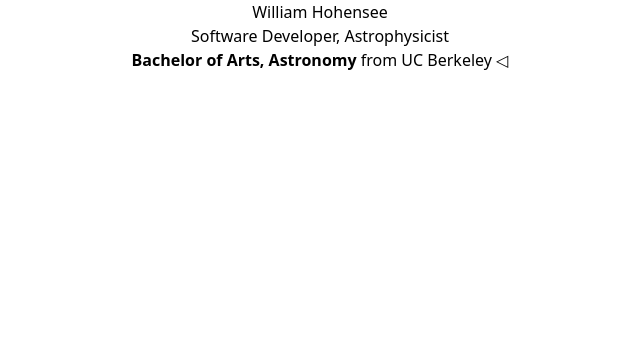
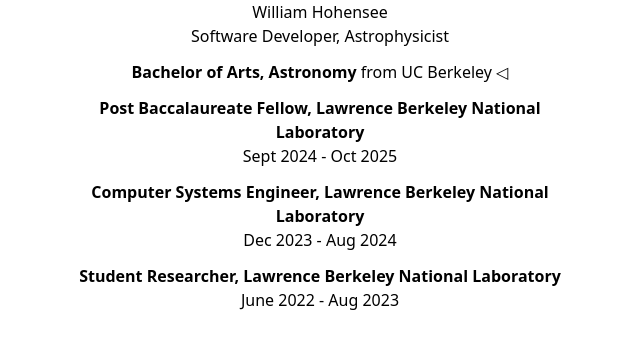
Before and after one commit to whohensee/personal-website, a SvelteKit app: page / in a window 1280 px wide. Shown: the top 348 px of the page, without its empty margins (320-960 px from the left). Built offline with nearby package versions, Linux system fonts and the light colour scheme.

Commit message:
Add resume information

```diff
--- /dev/null
+++ b/src/lib/components/CSE.svelte
@@ -0,0 +1,24 @@
+<script lang="ts">
+	let toggled = $state(false);
+
+	function swapToggle() {
+		toggled = !toggled;
+	}
+</script>
+
+<!-- Title -->
+<button type="button" onclick={swapToggle} class="w-sm lg:w-lg">
+	<p>
+		<strong>Computer Systems Engineer, Lawrence Berkeley National Laboratory</strong>
+	</p>
+	<p>Dec 2023 - Aug 2024</p>
+	{#if toggled}
+		<p>
+			Development work on dockerized software designed for deployment via podman and docker on the
+			LBNL NERSC supercomputer. Experience with Spin, the NERSC cloud Kubernetes cluster-management
+			framework. Extensive Linux experience, including bash scripting, maintaining package
+			versioning and user permissions. Development of user-friendly web application (Flask) and
+			maintaining, migrating, and developing schema for postgreSQL databases.
+		</p>
+	{/if}
+</button>
--- /dev/null
+++ b/src/lib/components/PostBac.svelte
@@ -0,0 +1,25 @@
+<script lang="ts">
+	let toggled = $state(false);
+
+	function swapToggle() {
+		toggled = !toggled;
+	}
+</script>
+
+<!-- Title -->
+<button type="button" onclick={swapToggle} class="w-sm lg:w-lg">
+	<p>
+		<strong>Post Baccalaureate Fellow, Lawrence Berkeley National Laboratory</strong>
+	</p>
+	<p>Sept 2024 - Oct 2025</p>
+	{#if toggled}
+		<p>
+			Extensive work as part of a 3-man team building SeeChange, a time-domain data reduction
+			pipeline (e.g., for handling images -> lightcurves) for imaging surveys, written for the La
+			Silla Schmidt Southern Survey (LS4) with support for other surveys (CTIO4m/DECam).
+			Cooperatively worked on the large (63,000+ lines of code) codebase primarily written in Python
+			and Javascript interacting with a PostgreSQL database. Worked primarily with Rob Knop (LBNL)
+			under Peter Nugent (LBNL).
+		</p>
+	{/if}
+</button>
--- /dev/null
+++ b/src/lib/components/StudentResearcher.svelte
@@ -0,0 +1,22 @@
+<script lang="ts">
+	let toggled = $state(false);
+
+	function swapToggle() {
+		toggled = !toggled;
+	}
+</script>
+
+<!-- Title -->
+<button type="button" onclick={swapToggle} class="w-sm lg:w-lg">
+	<p>
+		<strong>Student Researcher, Lawrence Berkeley National Laboratory</strong>
+	</p>
+	<p>June 2022 - Aug 2023</p>
+	{#if toggled}
+		<p>
+			Full-time astrophysics research for MOSTHOSTS, a part of the DESI collaboration. Assembled and
+			analyzed SNe data in the context of newly acquired DESI measurements under the supervision of
+			Anna Y. Q. Ho (Cornell), Maayane Sougnmayac (LBNL), and Peter Nugent (LBNL).
+		</p>
+	{/if}
+</button>
--- a/src/routes/+page.svelte
+++ b/src/routes/+page.svelte
@@ -1,5 +1,8 @@
 <script lang="ts">
+	import CSE from '$lib/components/CSE.svelte';
 	import Header from '$lib/components/Header.svelte';
+	import PostBac from '$lib/components/PostBac.svelte';
+	import StudentResearcher from '$lib/components/StudentResearcher.svelte';
 
 	let toggled = $state(false);
 
@@ -8,7 +11,7 @@
 	}
 </script>
 
-<div class="flex flex-col items-center">
+<div class="flex flex-col items-center gap-3">
 	<Header />
 
 	<button type="button" onclick={swapToggled}>
@@ -24,4 +27,8 @@
 			<p>Toggled is on!</p>
 		{/if}
 	</button>
+
+	<PostBac />
+	<CSE />
+	<StudentResearcher />
 </div>
```
